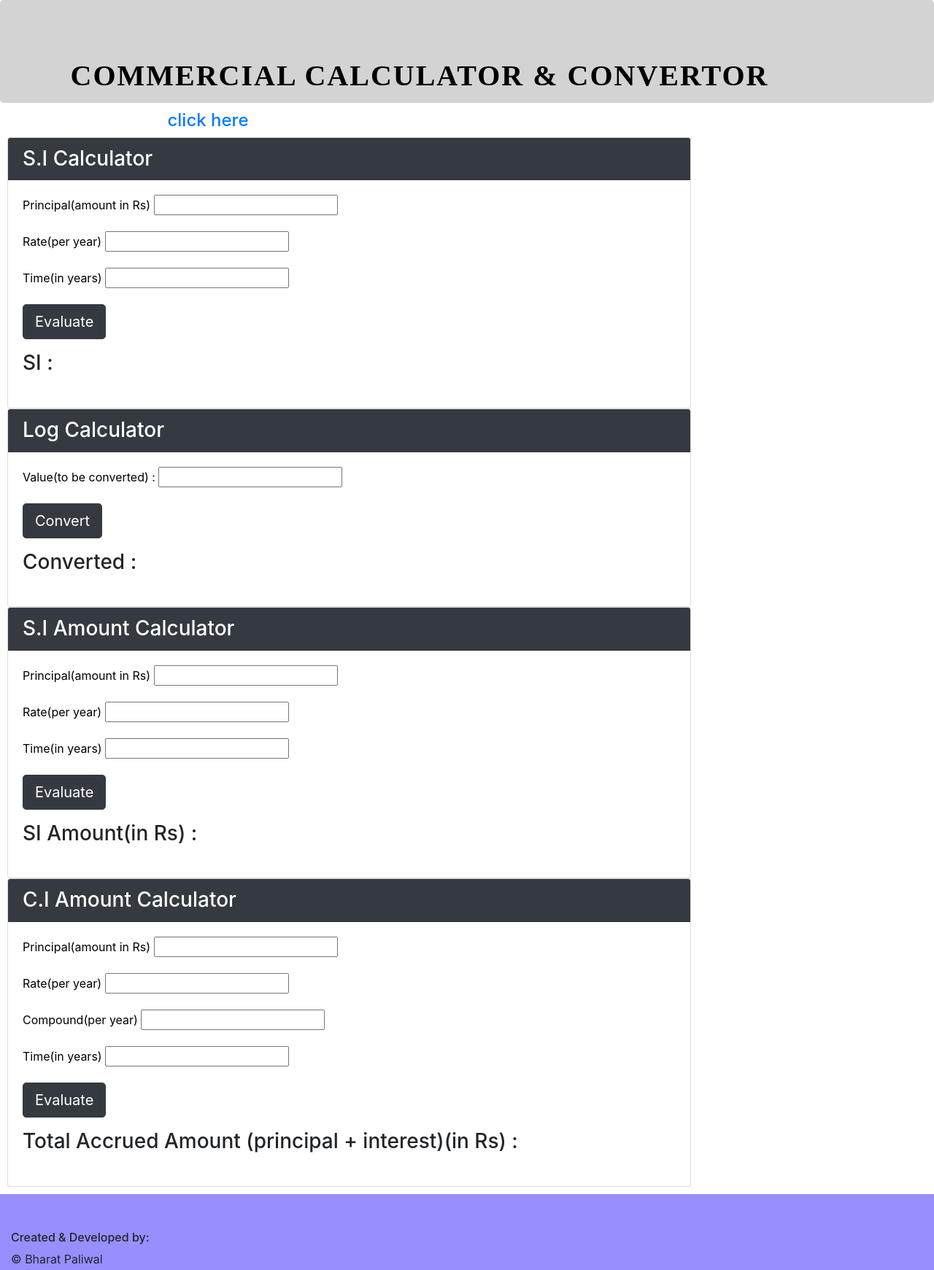
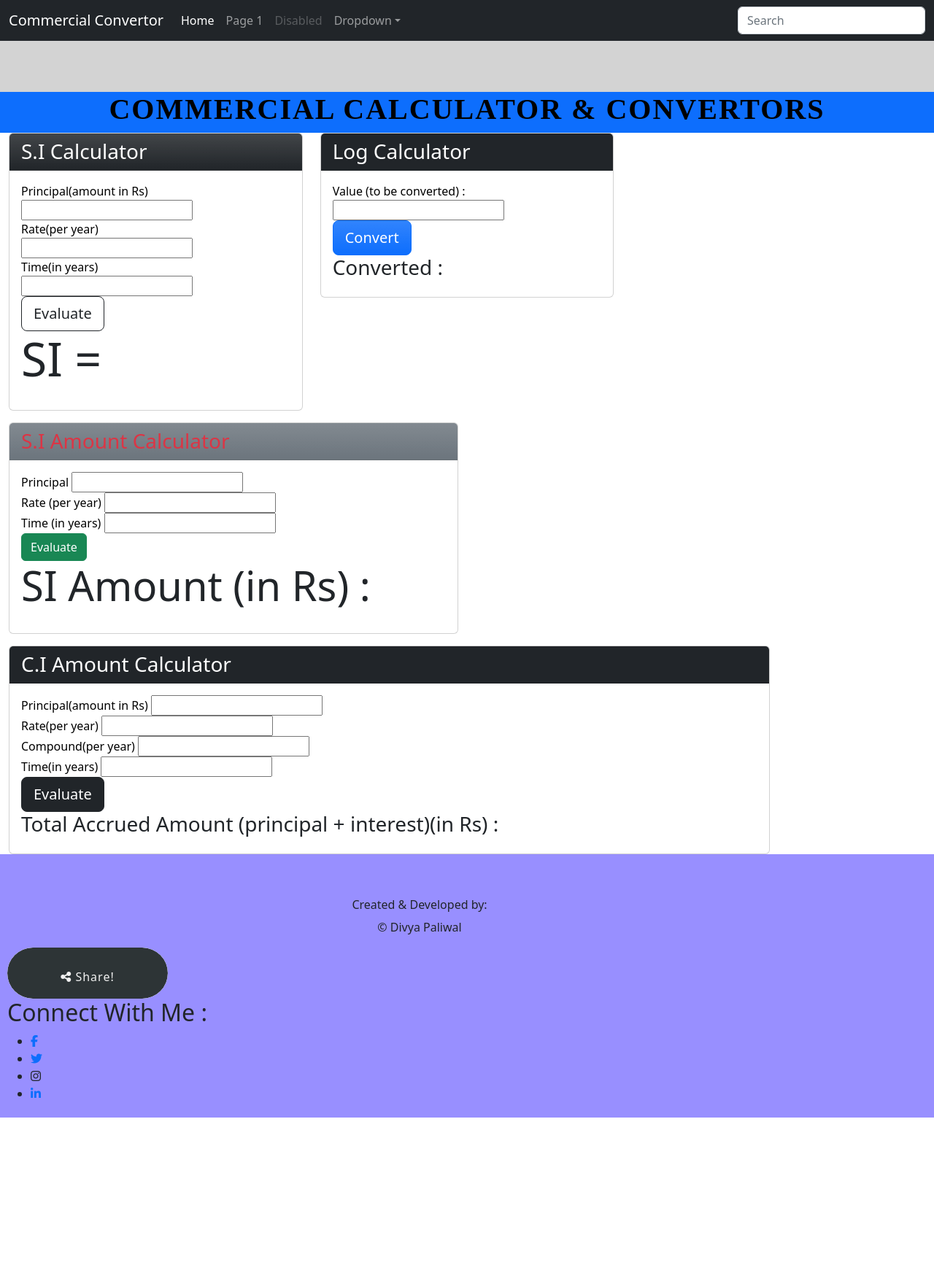
Before and after one commit to bharatpaliwal-169/commerce.github.io, a plain HTML site: page index.html in a window 1280 px wide. Shown: the top 1741 px of the page at 73% size. After the commit the page ends 1537 px from the top, so only its background shows below. Drawn offline with nearby package versions, Linux system fonts and the light colour scheme.

Commit message:
Updated n modified main page and modal made

```diff
--- a/additional.css
+++ /dev/null
@@ -1,100 +0,0 @@
-.jumbotron{
-    padding: 70px 0 0 0;
-    font-weight: bold;
-    font-family: 'Roboto', sans-serif;
-    background: lightgrey;
-    color:black;
-    text-transform: uppercase;
-  }
-  .fa-thumbs-up {
-    font-size: 50px;
-    cursor: pointer;
-    user-select: none;
-  }
-
-  .fa-thumbs-up:hover {
-    color: darkblue;
-  }
-  .fa-thumbs-up::after{
-    color: darkblue;
-  }
-
-  .heading{
-    font-weight: bold;
-    font-family: 'Times New Roman',Times,sans-serif;
-    letter-spacing: 2px;
-
-  }
-  .footer{
-    padding: 50px 0 0 0;
-    background-color: #988FFF;
-  }
-
-
-  .share-button{
-    width: 220px;
-    height: 70px;
-    background: #dfe6e9;
-    border-radius: 40px;
-    display: flex;
-    align-items: center;
-    justify-content: center;
-    overflow: hidden;
-    position: relative;
-    cursor: pointer;
-    transition: .3s linear;
-  }
-
-  .share-button:hover{
-    transform: scale(1.1);
-  }
-  .share-button span{
-    position: absolute;
-    width: 100%;height: 100%;
-    background: #2d3436;
-    color: #f1f1f1;
-    text-align: center;
-    letter-spacing: 1px;
-    line-height: 80px;
-    z-index: 999;
-    transition: .6s linear;
-    border-radius: 40px;
-  }
-
-  .share-button:hover span{
-    transform: translateX(-100%);
-    transition-delay: .3s;
-  }
-
-  .share-button a{
-    flex: 1;
-    font-size: 20px;
-    color: #2d3436;
-    text-align: center;
-    transform: translateX(-100%);
-    opacity: 0;
-    transition: .3s linear;
-  }
-  .share-button:hover a{
-    opacity: 1;
-    transform: translateX(0);
-  }
-  .share-button a:nth-of-type(1){
-    transition-delay: 1s;
-  }
-  .share-button a:nth-of-type(1){
-    transition-delay: .8s;
-  }
-  .share-button a:nth-of-type(1){
-    transition-delay: .6s;
-  }
-  .share-button a:nth-of-type(4){
-    transition-delay: .4s;
-  }
-
-
-  .cent ul{
-    list-style: none;
-    position: relative;
-    display: inline-block;
-  }
--- a/index.html
+++ b/index.html
@@ -5,88 +5,112 @@
     <meta name="viewport" content="width=device-width, initial-scale=1.0">
 
     <meta http-equiv="x-ua-compatible" content="ie=edge">
-    <link rel="stylesheet" href="https://maxcdn.bootstrapcdn.com/bootstrap/4.4.1/css/bootstrap.min.css">
-    <link rel="stylesheet" href="https://use.fontawesome.com/releases/v5.5.0/css/all.css">
+    <link href="https://cdn.jsdelivr.net/npm/bootstrap@5.2.2/dist/css/bootstrap.min.css" rel="stylesheet" integrity="sha384-Zenh87qX5JnK2Jl0vWa8Ck2rdkQ2Bzep5IDxbcnCeuOxjzrPF/et3URy9Bv1WTRi" crossorigin="anonymous">    <link rel="stylesheet" href="https://use.fontawesome.com/releases/v5.5.0/css/all.css">
     <script src="https://kit.fontawesome.com/5ba01f7dd3.js" crossorigin="anonymous"></script>
     <link rel="stylesheet" href="main.css">
-    <link rel="stylesheet" href="additional.css">
     <title>Commercial Calculator</title>
 </head>
 <body>
+<nav class="navbar navbar-expand-lg navbar-dark bg-dark" aria-label="Fifth navbar example">
+    <div class="container-fluid">
+        <a class="navbar-brand" href="/index.html">Commercial Convertor</a>
+        <button class="navbar-toggler" type="button" data-bs-toggle="collapse" data-bs-target="#navbarsExample05" aria-controls="navbarsExample05" aria-expanded="false" aria-label="Toggle navigation">
+            <span class="navbar-toggler-icon"></span>
+        </button>
+
+        <div class="collapse navbar-collapse" id="navbarsExample05">
+        <ul class="navbar-nav me-auto mb-2 mb-lg-0">
+            <li class="nav-item">
+            <a class="nav-link active" aria-current="page" href="/index.html">Home</a>
+            </li>
+            <li class="nav-item">
+            <a class="nav-link" href="./page1.html">Page 1</a>
+            </li>
+            <li class="nav-item">
+            <a class="nav-link disabled">Disabled</a>
+            </li>
+            <li class="nav-item dropdown">
+            <a class="nav-link dropdown-toggle" href="#" data-bs-toggle="dropdown" aria-expanded="false">Dropdown</a>
+            <ul class="dropdown-menu">
+                <li><a class="dropdown-item" href="#">Action</a></li>
+                <li><a class="dropdown-item" href="#">Another action</a></li>
+                <li><a class="dropdown-item" href="#">Something else here</a></li>
+            </ul>
+            </li>
+        </ul>
+        <form role="search">
+            <input class="form-control" type="search" placeholder="Search" aria-label="Search">
+        </form>
+        </div>
+    </div>
+</nav>
 <!-- Header -->
 <header class="jumbotron">
-    <div class="container">
-        <div class="row row-header">
-            <div class="col-12">
-                <h1 class="heading">Commercial Calculator & Convertor</h1>
+    <div class="container-fluid">
+        <div class="row bg-primary">
+            <div class="col-12 col-md-12 text-center justify-content-center">
+                <h1 class="heading">Commercial Calculator & Convertors</h1>
             </div>
         </div>
     </div>
 </header>
+
 <!-- Main Body -->
-<div class="container">
+<div class="container-fluid">
     <div class="row">
-        <div class="col-12 col-md-6 text-center">
-            <h4>
-                <a href="./page1.html">click here</a>
-            </h4>
-        </div>
-        <div class="col-12 col-md-10 ">
+        <div class="col-12 col-md-6 col-lg-4">
             <div class="card">
-                <h3 class="card-header bg-dark text-white">S.I Calculator</h3>
-
+                <h3 class="card-header bg-dark bg-gradient text-white">S.I Calculator</h3>
                 <div class="card-body">
                     <form>
                         <div class="form-group row">
                             <div  class="col-12 col-sm-9">
                                 <label for="principal">Principal(amount in Rs)</label>
-                                <input type="float" id="p">
+                                <input type="float" id="p"/>
                             </div>
                         </div>
                         <div class="form-group row">
                             <div  class="col-12 col-sm-9">
                                 <label for="principal">Rate(per year)</label>
-                                <input type="float" id="r">
+                                <input type="float" id="r"/>
                             </div>
                         </div>
                         <div class="form-group row">
                             <div  class="col-12 col-sm-9">
                                 <label for="principal">Time(in years)</label>
-                                <input type="float" id="t">
+                                <input type="float" id="t"/>
                             </div>
                         </div>
                         <div class="form-group row">
-                            <div class="col-12 col-md-7 ">
-                              <button type="button" onclick="calculate()" class="btn btn-dark btn-lg" name="button">Evaluate</button>
+                            <div class="col-12 col-md-9">
+                              <button type="button" onclick="calculate()" class="btn btn-outline-dark btn-lg" name="button">Evaluate</button>
                             </div>
                         </div>
                         <div class="form-group row">
-                            <div class="col-12 col-md-7 ">
-                                <h3>SI : <span id="respond"></span></h3>
+                            <div class="col-12 col-md-9">
+                                <p class="display-3">SI = <span id="respond"></span></h3>
                             </div>
                         </div>
                     </form>
                 </div>
             </div>
         </div>
-    </div>
-<!-- Log Convertor -->
-    <div class="row">
-        <div class="col-12 col-md-10 ">
+
+        <div class="col-12 col-md-6 col-lg-4">
             <div class="card">
                 <h3 class="card-header bg-dark text-white">Log Calculator</h3>
 
                 <div class="card-body">
                     <form>
                         <div class="form-group row">
-                            <div  class="col-12 col-md-12">
-                                <label for="principal">Value(to be converted) :</label>
-                                <input type="float" id="log">
+                            <div  class="col-12 col-sm-9-12">
+                                <label for="principal">Value (to be converted) :</label>
+                                <input type="float" id="log" />
                             </div>
                         </div>
                         <div class="form-group row">
-                            <div class="col-12 col-md-12 ">
-                                <button type="button" onclick="calLog()" class="btn btn-dark btn-lg" name="button">Convert</button>
+                            <div class="col-12 col-sm-12">
+                                <button type="button" onclick="calLog()" class="btn btn-primary btn-lg bg-gradient" name="button">Convert</button>
                             </div>
                         </div>
                         <div class="form-group row">
@@ -98,42 +122,43 @@
                 </div>
             </div>
         </div>
+
     </div>
 
-<!-- S.I Amount -->
+
     <div class="row">
-        <div class="col-12 col-md-10 ">
+        <div class="col-12 col-md-6 my-2 py-2">
             <div class="card">
-                <h3 class="card-header bg-dark text-white">S.I Amount Calculator</h3>
+                <h3 class="card-header bg-secondary text-danger bg-gradient">S.I Amount Calculator</h3>
 
                 <div class="card-body">
                     <form>
                         <div class="form-group row">
                             <div  class="col-12 col-sm-9">
-                                <label for="principal">Principal(amount in Rs)</label>
-                                <input type="float" id="p1">
+                                <label for="principal">Principal </label>
+                                <input type="float" id="p1" />
                             </div>
                         </div>
                         <div class="form-group row">
                             <div  class="col-12 col-sm-9">
-                                <label for="rate">Rate(per year)</label>
-                                <input type="float" id="r1">
+                                <label for="rate">Rate (per year)</label>
+                                <input type="float" id="r1" />
                             </div>
                         </div>
                         <div class="form-group row">
                             <div  class="col-12 col-sm-9">
-                                <label for="time">Time(in years)</label>
-                                <input type="float" id="t1">
+                                <label for="time">Time (in years)</label>
+                                <input type="float" id="t1" />
                             </div>
                         </div>
                         <div class="form-group row">
                             <div class="col-12 col-md-7 ">
-                                <button type="button" onclick="calculateAmount()" class="btn btn-dark btn-lg" name="button">Evaluate</button>
+                                <button type="button" onclick="calculateAmount()" class="btn btn-success btn-block" name="button">Evaluate</button>
                             </div>
                         </div>
                         <div class="form-group row">
-                            <div class="col-12 col-md-7 ">
-                                <h3>SI Amount(in Rs) : <span id="amount"></span></h3>
+                            <div class="col-12 col-md-10">
+                                <p class="display-4">SI Amount (in Rs) : <span id="amount"></span></h3>
                             </div>
                         </div>
                     </form>
@@ -194,31 +219,31 @@
 </div>
 
 <footer class="footer">
-    <div class="container-fluid">
+    <div class="container">
         <div class="row">
-            <div class="col-12 col-sm-10 ">
+            <div class="col-12 text-center">
                 <h6>Created &amp; Developed by:</h6>
-                <p>&copy Bharat Paliwal</p>
+                <p>&copy Divya Paliwal</p>
             </div>
 
 
-            <div class="col-12 col-sm-10">
+            <div class="col-12">
                 <div class="share-button">
                     <span> <i class=" fas fa-share-alt"></i> Share! </span>
-                    <a href="https://www.facebook.com/sharer/sharer.php?u=https%3A//quizgamebybharat.netlify.app/"> <i class="fab fa-facebook-f"></i> </a>
-                    <a href="https://twitter.com/intent/tweet?text=https%3A//quizgamebybharat.netlify.app/"> <i class="fab fa-twitter"></i> </a>
+                    <a href="#"> <i class="fab fa-facebook-f"></i> </a>
+                    <a href="https://quizgamebybharat.netlify.app/"> <i class="fab fa-twitter"></i> </a>
                     <a href="#"> <i class="fab fa-instagram"></i> </a>
-                    <a href="https://www.linkedin.com/shareArticle?mini=true&url=https%3A//quizgamebybharat.netlify.app/&title=quizGamebyBharat&summary=This%20is%20a%20simple%20quiz%20made%20by%20me%20using%20very%20basic%20JS,Bootstrap%20and%20HTML.&source=https%3A//bharatpaliwal-169.github.io/quizGamebyBharat.github.io/">
+                    <a href="#">
                         <i class="fab fa-linkedin-in"></i> </a>
                     </div>
             </div>
             <div class="col-12 col-sm-10">
                 <h2>Connect With Me : </h2>
                     <ul>
-                      <li> <a  href="https://www.facebook.com/bharat.paliwal.3958914" target="_blank"><i class="fab fa-facebook-f"></i></a>  </li>
-                      <li> <a href="https://www.linkedin.com/in/bharat-paliwal-ab7169179/" target="_blank"><i class="fab fa-twitter"></i></a>  </li>
+                      <li> <a  href="#" target="_blank"><i class="fab fa-facebook-f"></i></a>  </li>
+                      <li> <a href="#" target="_blank"><i class="fab fa-twitter"></i></a>  </li>
                       <li> <i class="fab fa-instagram"></i> </li>
-                      <li> <a href="https://twitter.com/BharatP58380618" target="_blank"><i class="fab fa-linkedin-in"></i></a>  </li>
+                      <li> <a href="#"  target="_blank"><i class="fab fa-linkedin-in"></i></a>  </li>
                     </ul>
         </div>
     </div>
@@ -226,10 +251,7 @@
 
 
 
-<!-- jQuery first, then Popper.js, then Bootstrap JS. -->
-    <script src="https://ajax.googleapis.com/ajax/libs/jquery/3.4.1/jquery.min.js"></script>
-    <script src="https://cdnjs.cloudflare.com/ajax/libs/popper.js/1.16.0/umd/popper.min.js"></script>
-    <script src="https://maxcdn.bootstrapcdn.com/bootstrap/4.4.1/js/bootstrap.min.js"></script>
-    <script src="intrest.js"></script>
+    <script src="https://cdn.jsdelivr.net/npm/bootstrap@5.2.2/dist/js/bootstrap.bundle.min.js" integrity="sha384-OERcA2EqjJCMA+/3y+gxIOqMEjwtxJY7qPCqsdltbNJuaOe923+mo//f6V8Qbsw3" crossorigin="anonymous"></script>
+    <script src="./intrest.js"></script>
 </body>
 </html>
--- a/main.css
+++ b/main.css
@@ -28,3 +28,104 @@
 label{
     color: black;
 }
+
+.jumbotron{
+    padding: 70px 0 0 0;
+    font-weight: bold;
+    font-family: 'Roboto', sans-serif;
+    background: lightgrey;
+    color:black;
+    text-transform: uppercase;
+  }
+  .fa-thumbs-up {
+    font-size: 50px;
+    cursor: pointer;
+    user-select: none;
+  }
+
+  .fa-thumbs-up:hover {
+    color: darkblue;
+  }
+  .fa-thumbs-up::after{
+    color: darkblue;
+  }
+
+  .heading{
+    font-weight: bold;
+    font-family: 'Times New Roman',Times,sans-serif;
+    letter-spacing: 2px;
+
+  }
+  .footer{
+    padding: 50px 0 0 0;
+    background-color: #988FFF;
+  }
+
+
+  .share-button{
+    width: 220px;
+    height: 70px;
+    background: #dfe6e9;
+    border-radius: 40px;
+    display: flex;
+    align-items: center;
+    justify-content: center;
+    overflow: hidden;
+    position: relative;
+    cursor: pointer;
+    transition: .3s linear;
+  }
+
+  .share-button:hover{
+    transform: scale(1.1);
+  }
+  .share-button span{
+    position: absolute;
+    width: 100%;height: 100%;
+    background: #2d3436;
+    color: #f1f1f1;
+    text-align: center;
+    letter-spacing: 1px;
+    line-height: 80px;
+    z-index: 999;
+    transition: .6s linear;
+    border-radius: 40px;
+  }
+
+  .share-button:hover span{
+    transform: translateX(-100%);
+    transition-delay: .3s;
+  }
+
+  .share-button a{
+    flex: 1;
+    font-size: 20px;
+    color: #2d3436;
+    text-align: center;
+    transform: translateX(-100%);
+    opacity: 0;
+    transition: .3s linear;
+  }
+  .share-button:hover a{
+    opacity: 1;
+    transform: translateX(0);
+  }
+  .share-button a:nth-of-type(1){
+    transition-delay: 1s;
+  }
+  .share-button a:nth-of-type(1){
+    transition-delay: .8s;
+  }
+  .share-button a:nth-of-type(1){
+    transition-delay: .6s;
+  }
+  .share-button a:nth-of-type(4){
+    transition-delay: .4s;
+  }
+
+
+  .cent ul{
+    list-style: none;
+    position: relative;
+    display: inline-block;
+  }
```
Also changed, not shown: page1.html (+35 -0 lines), 1 other file.
